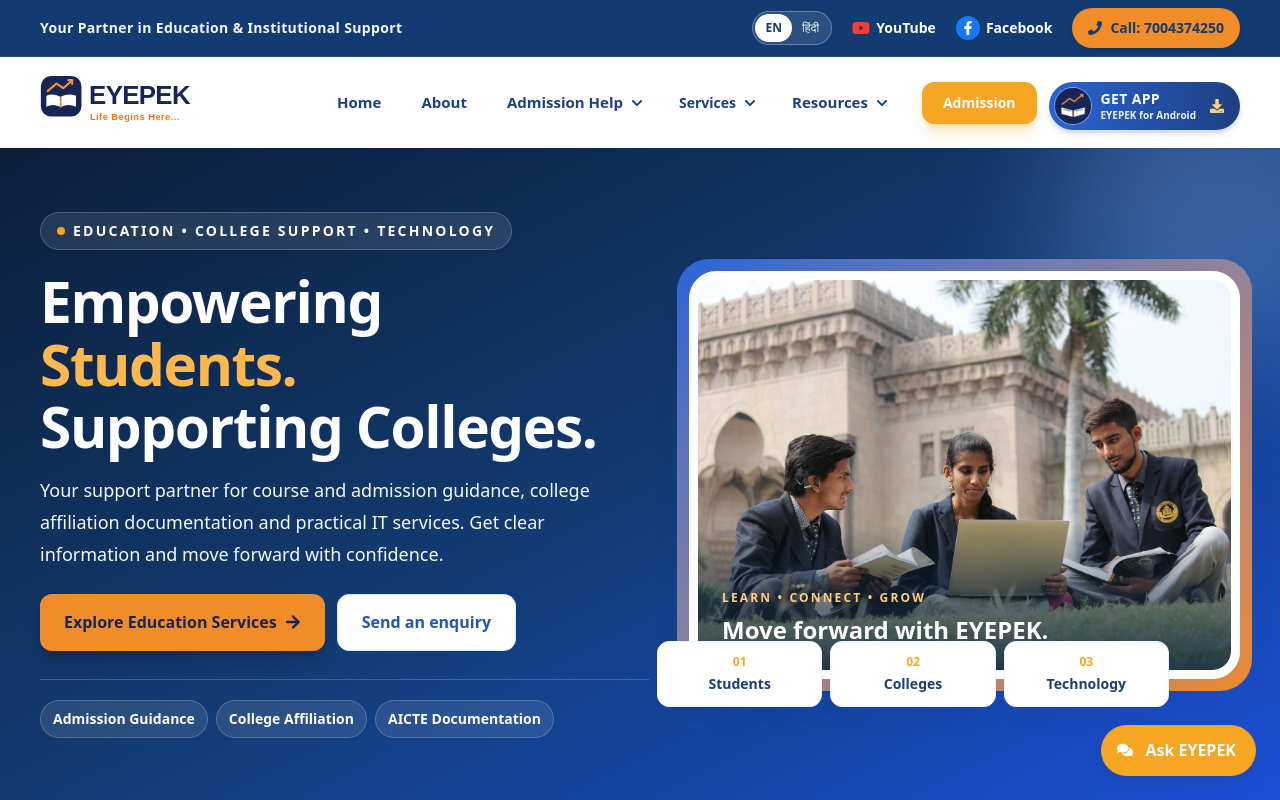
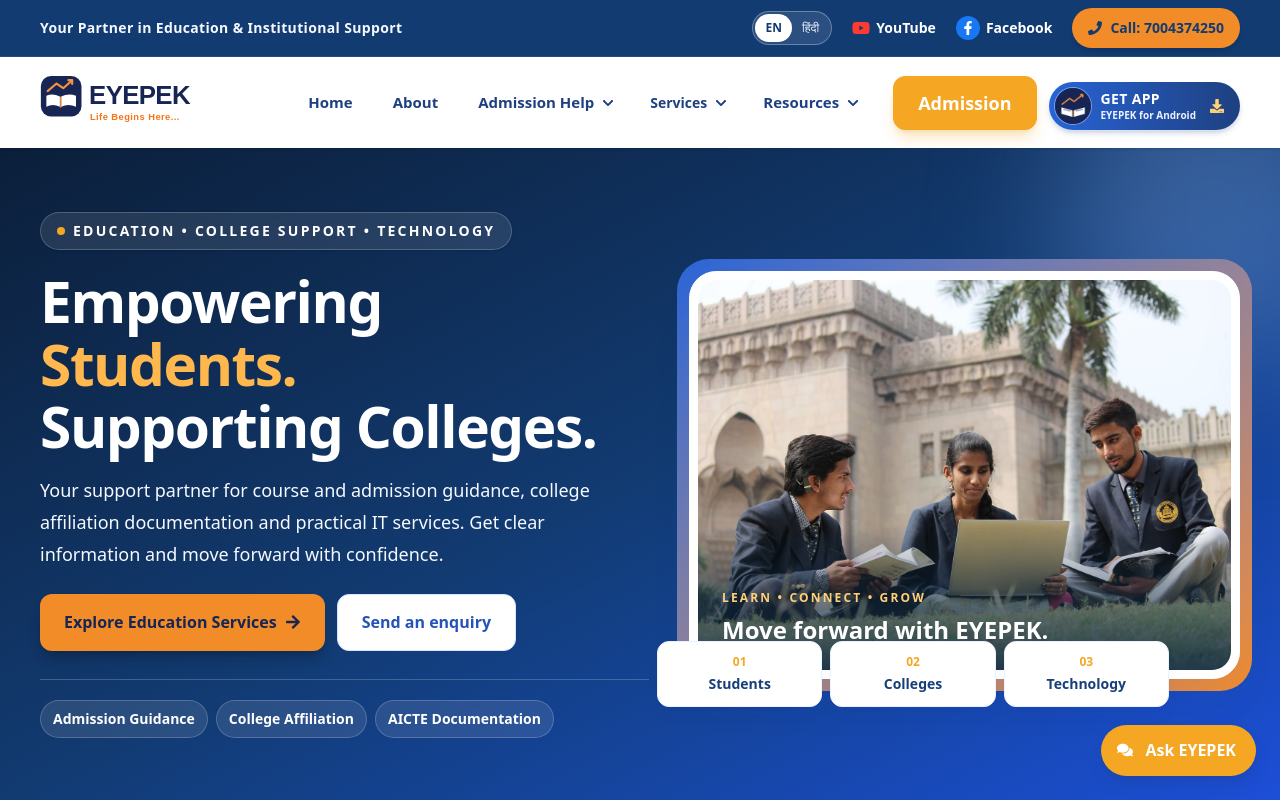
Before and after one commit to eyepek/EYEPEK, a React (Vite) app: page / in a window 1280 px wide. Shown: the top 800 px of the page. Built offline with nearby package versions, Linux system fonts and the light colour scheme.

Commit message:
Increase Admission navigation button size

```diff
--- a/src/components/NavBar.jsx
+++ b/src/components/NavBar.jsx
@@ -122,7 +122,7 @@ const NavBar = () => {
               <a href='/#admissions' onClick={closeMenu} className='flex items-center justify-between border-t border-slate-100 px-5 py-3 text-sm font-bold text-orange-600 transition hover:bg-orange-50'>{t('Contact EYEPEK', 'EYEPEK से संपर्क करें')} <span aria-hidden='true'>→</span></a>
             </div>
           </div>
-          <a href='/#admissions' onClick={closeMenu} className='mt-2 w-full rounded-xl border border-orange-500 bg-orange-500 px-5 py-3 text-center text-sm font-extrabold text-white shadow-lg shadow-orange-500/30 transition duration-200 hover:-translate-y-0.5 hover:from-orange-600 hover:to-orange-700 lg:mt-0 lg:ml-2 lg:w-auto lg:px-5 lg:py-2.5'>{t('Admission', 'प्रवेश')}</a>
+          <a href='/#admissions' onClick={closeMenu} className='mt-2 w-full rounded-xl border border-orange-500 bg-orange-500 px-6 py-3.5 text-center text-base font-extrabold text-white shadow-lg shadow-orange-500/30 transition duration-200 hover:-translate-y-0.5 hover:from-orange-600 hover:to-orange-700 lg:mt-0 lg:ml-2 lg:w-auto lg:px-6 lg:py-3 lg:text-lg'>{t('Admission', 'प्रवेश')}</a>
           <div className='pt-2 lg:hidden xl:block [&_a]:w-full [&_a]:justify-center'><InstallAppButton /></div>
         </nav>
       </div>
```
